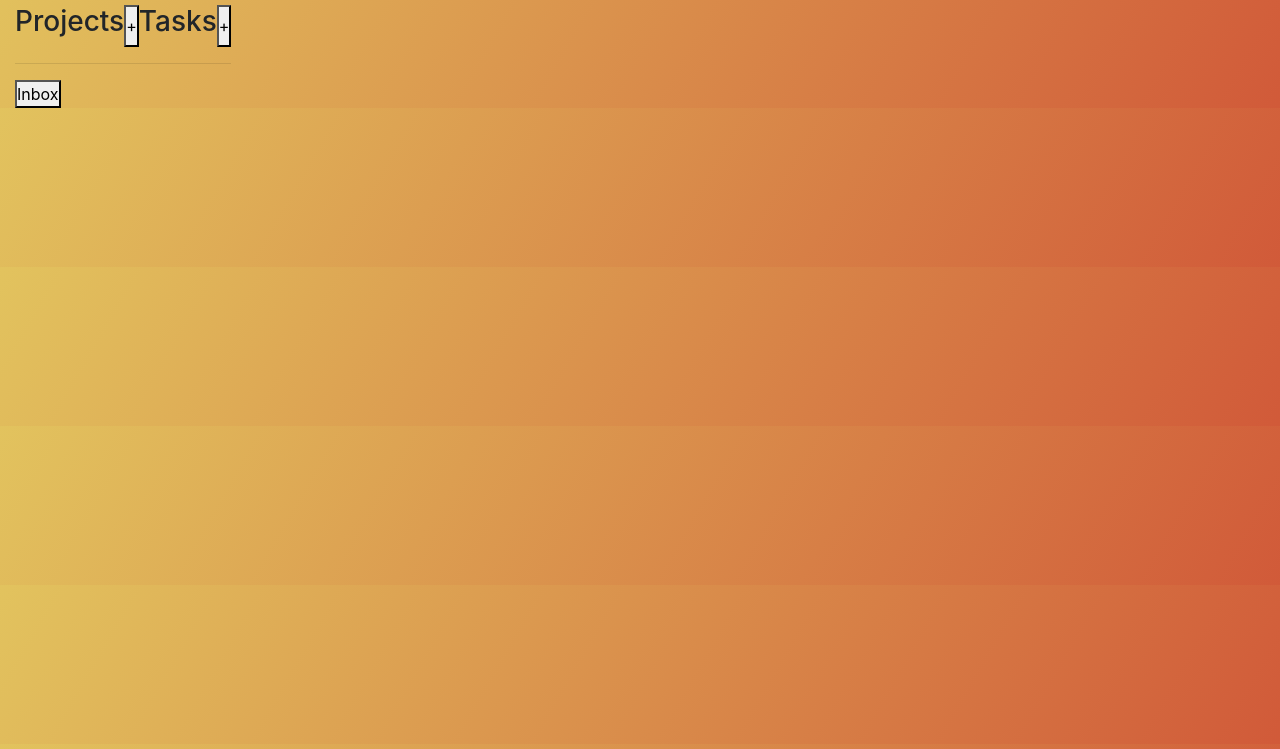
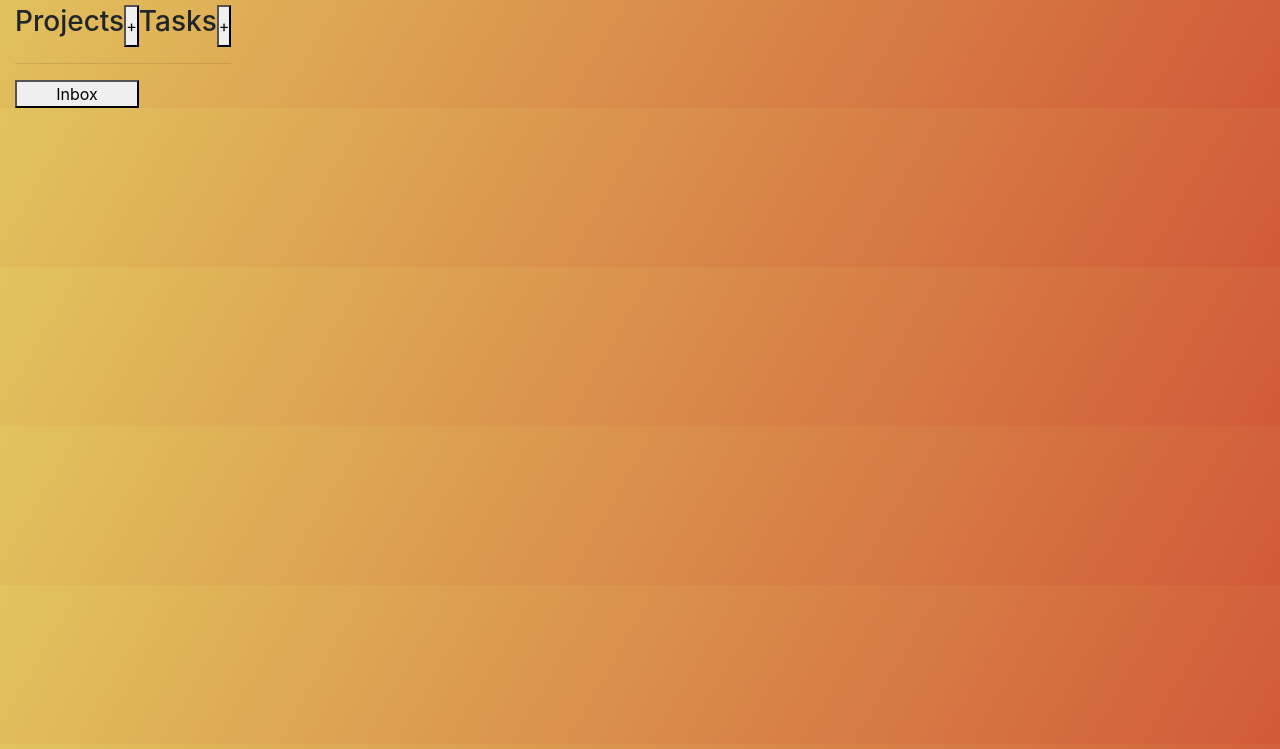
Before and after one commit to realisticattorney/to-doList, a website built with webpack: page dist/index.html in a window 1280 px wide. Shown: the part 51-800 px from the top of the page. Built offline with nearby package versions, Linux system fonts and the light colour scheme.

Commit message:
Add color pallete

```diff
--- a/dist/index.html
+++ b/dist/index.html
@@ -29,7 +29,7 @@
                 </div>
               </div>
               <hr>
-              <div id="projects-container"></div>
+              <div id="projects-container" class='d-flex flex-column'></div>
             </div>
 
             <div>
```
Also changed, not shown: dist/assets/style/index.css (+7 -0 lines).
